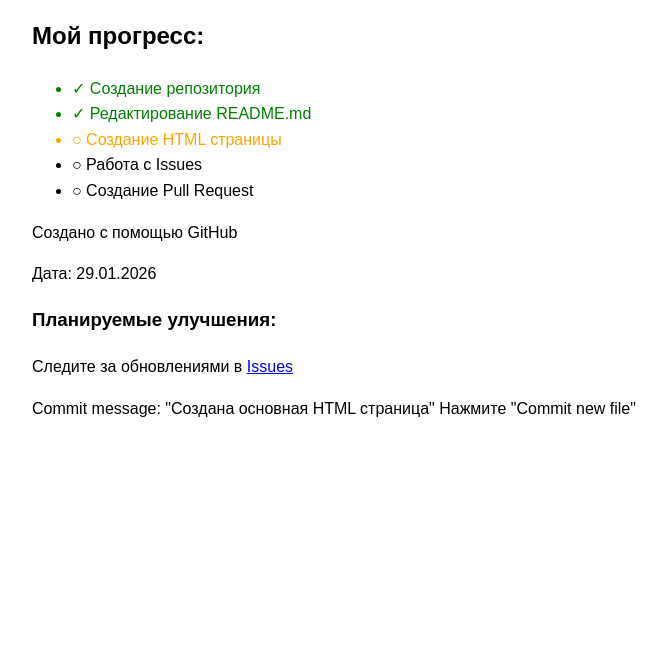
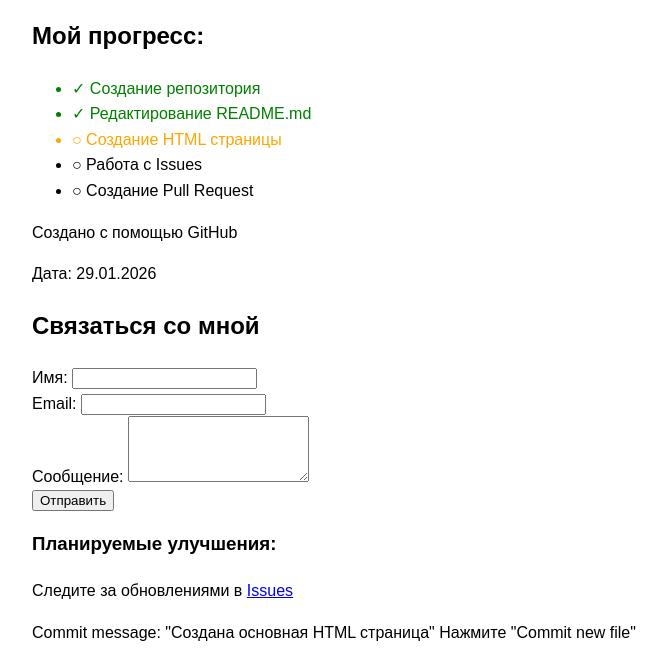
Before and after one commit to AmirKhanTat/my-first-web-project, a plain HTML site: page index.html in a window 1280 px wide. Shown: the part 224-889 px from the top of the page, without its empty margins (208-875 px from the left). Before the commit the page ends 800 px from the top, so only its background shows below. Drawn offline with Linux system fonts and the light colour scheme.

Commit message:
Update index.html
"Добавлена контактная форма"

```diff
--- a/index.html
+++ b/index.html
@@ -55,7 +55,32 @@ html
     <p>Создано с помощью GitHub</p>
     <p>Дата: <span id="current-date"></span></p>
   </footer>
+  <section>
+    <h2>Связаться со мной</h2>
+    <form id="contact-form">
+      <div>
+        <label for="name">Имя:</label>
+        <input type="text" id="name" name="name" required>
+      </div>
+      <div>
+        <label for="email">Email:</label>
+        <input type="email" id="email" name="email" required>
+     </div>
+     <div>
+        <label for="message">Сообщение:</label>
+        <textarea id="message" name="message" rows="4" required></textarea>
+     </div>
+    <button type="submit">Отправить</button>
+  </form>
+</section>
 
+  <script>
+    document.getElementById('contact-form').addEventListener('submit', function(e) {
+      e.preventDefault();
+      alert('Спасибо за сообщение! (Это демо-форма)');
+      this.reset();
+   });
+    </script>
   <script>
     document.getElementById('current-date').textContent = new Date().toLocaleDateString('ru-RU');
   </script>
```
